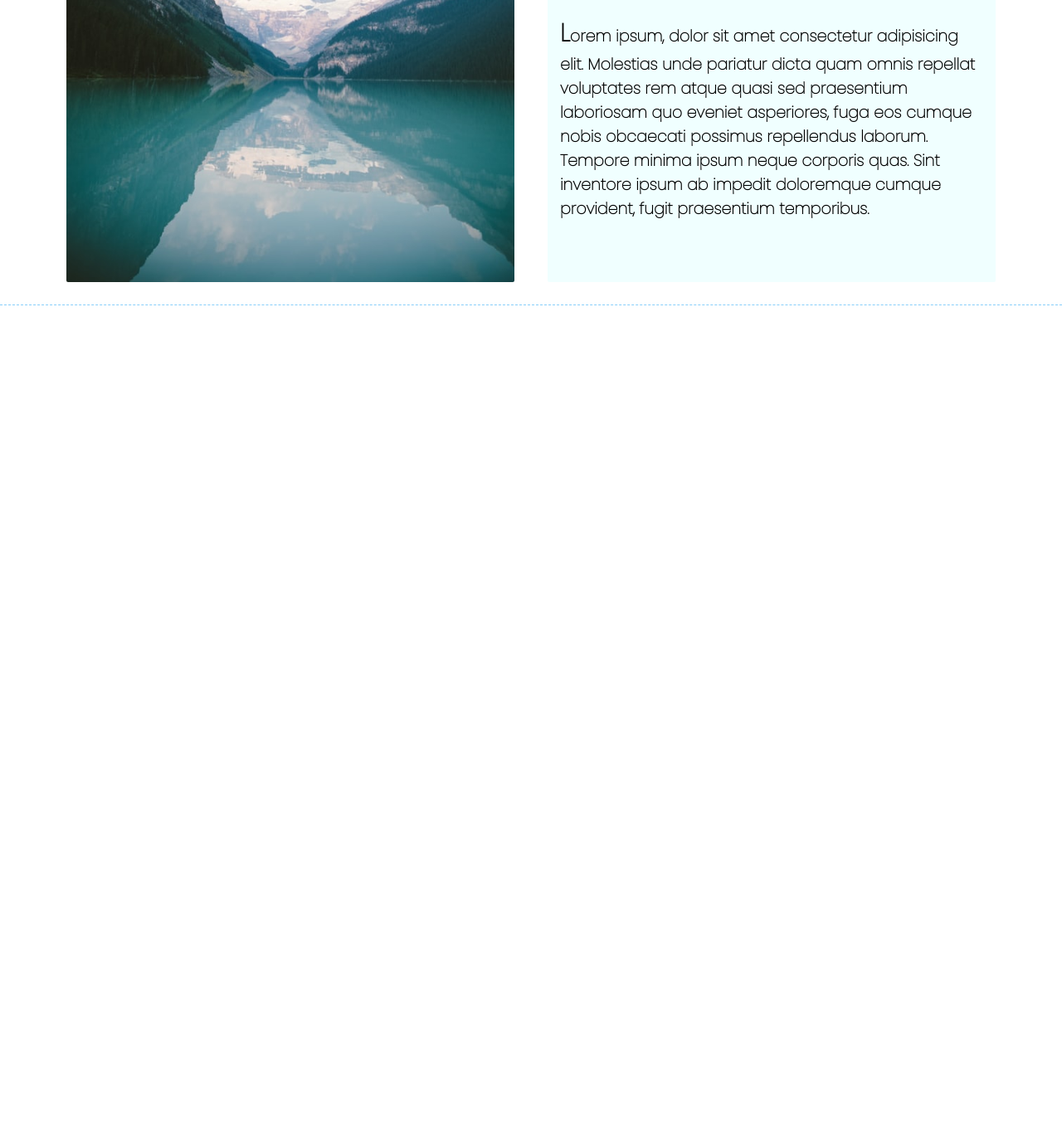
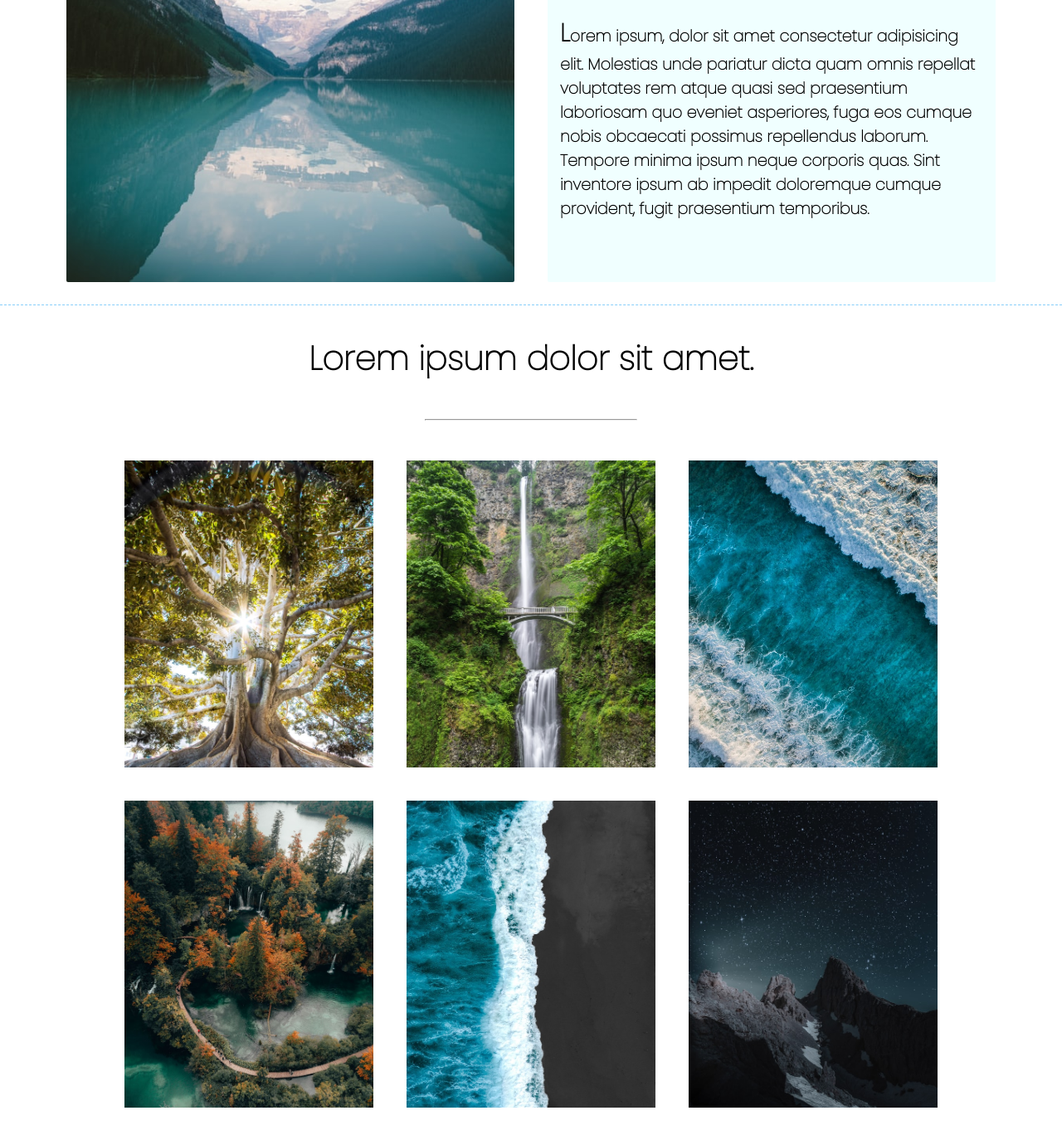
Before and after one commit to JohanCode2180100/ProjetFinalSitePhotographe, a website: page index.html in a window 1280 px wide. Shown: the part 1456-2824 px from the top of the page at 83% size. Before the commit the page ends 1824 px from the top, so only its background shows below. Drawn offline with Linux system fonts and the light colour scheme.

Commit message:
add section portfolio and scss portfolio

```diff
--- a/index.html
+++ b/index.html
@@ -72,10 +72,70 @@
         </div>
       </div>
     </section>
+    <!-- SECTION PORTFOLIO -->
 
+    <h2 class="titrePortfolio">Lorem ipsum dolor sit amet.</h2>
+
+    <hr class="diviseurPort" />
+
+    <section id="creation" class="portFolioImg">
+      <div class="flexImgPortfolio">
+        <div class="imgPort">
+          <img
+            src="/assets/pictures/portfolio/imgP1.jpg"
+            alt="image nature 1"
+          />
+        </div>
+        <div class="imgPort">
+          <img
+            src="/assets/pictures/portfolio/imgP2.jpg"
+            alt="image nature 2"
+          />
+        </div>
+        <div class="imgPort">
+          <img
+            src="/assets/pictures/portfolio/imgP3.jpg"
+            alt="image nature 3"
+          />
+        </div>
+        <div class="imgPort">
+          <img
+            src="/assets/pictures/portfolio/imgP4.jpg"
+            alt="image nature 4"
+          />
+        </div>
+        <div class="imgPort">
+          <img
+            src="/assets/pictures/portfolio/imgP5.jpg"
+            alt="image nature 5"
+          />
+        </div>
+        <div class="imgPort">
+          <img
+            src="/assets/pictures/portfolio/imgP6.jpg"
+            alt="image nature 6"
+          />
+        </div>
+        <div class="imgPort">
+          <img
+            src="/assets/pictures/portfolio/imgP7.jpg"
+            alt="image nature 7"
+          />
+        </div>
+        <div class="imgPort">
+          <img
+            src="/assets/pictures/portfolio/imgP8.jpg"
+            alt="image nature 8"
+          />
+        </div>
+        <div class="imgPort">
+          <img
+            src="/assets/pictures/portfolio/imgP9.jpg"
+            alt="image nature 9"
+          />
+        </div>
+      </div>
+    </section>
     <script src="/app.js"></script>
   </body>
 </html>
-
-
-<!-- SECTION PORTFOLIO -->
--- a/scss/style.scss
+++ b/scss/style.scss
@@ -179,3 +179,57 @@ body {
     font-size: 25px;
   }
 }
+
+// SECTION PORTFOLIO
+
+.titrePortfolio {
+  font-size: 40px;
+  text-align: center;
+  padding-bottom: 10px;
+}
+@media screen and (max-width: 550px) {
+  .titrePortfolio {
+    font-size: 25px;
+  }
+}
+//dimension du trait de séparation
+.diviseurPort {
+  width: 20%;
+}
+//section
+.portFolioImg {
+  padding-top: 20px;
+  width: 100%;
+  @include flexCenterX;
+  padding-bottom: 100px;
+  //div qui contient les photos
+  .flexImgPortfolio {
+    width: 1200px;
+    @include flexCenterX;
+    flex-wrap: wrap; //va faire passer les images l'une en dessous des autres si fenetre retrecie
+    //reglage des images
+    .imgPort {
+      width: 300px;
+      margin: 20px;
+      height: 370px;
+      overflow: hidden; //cache l'image si dépasse
+      //dimension image
+      img {
+        width: 100%;
+        height: auto;
+      }
+    }
+  }
+}
+
+/* .imgPort {
+  width: 300px;
+  margin: 20px;
+  height: 370px;
+  overflow: hidden;
+
+  img {
+    width: 100%;
+    height: auto;
+  }
+} */
```
Also changed, not shown: assets/style/style.css, 1 other file.
